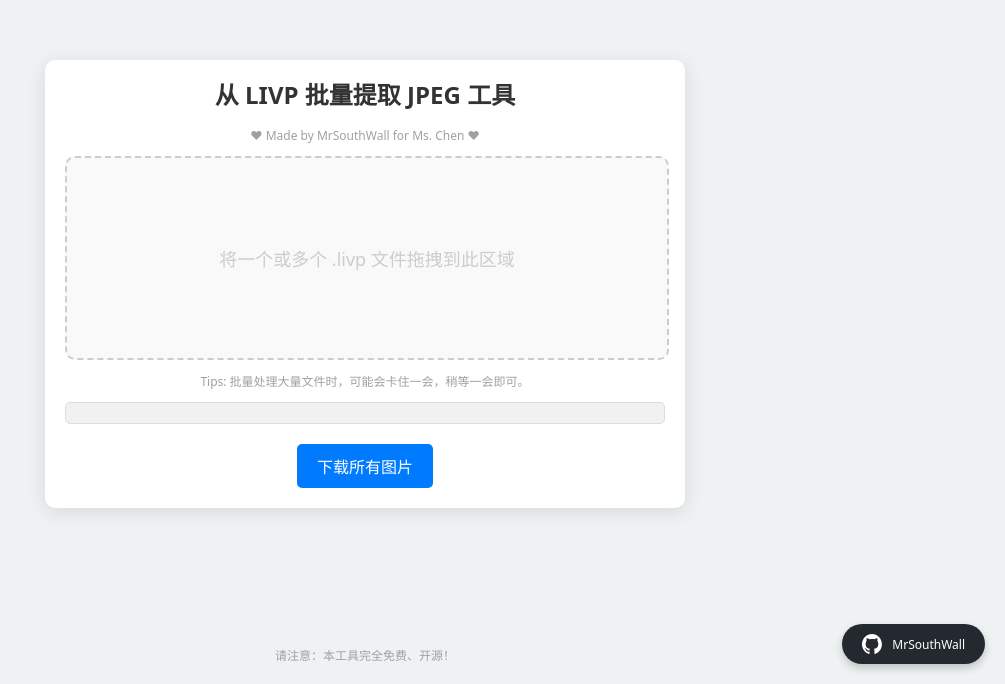
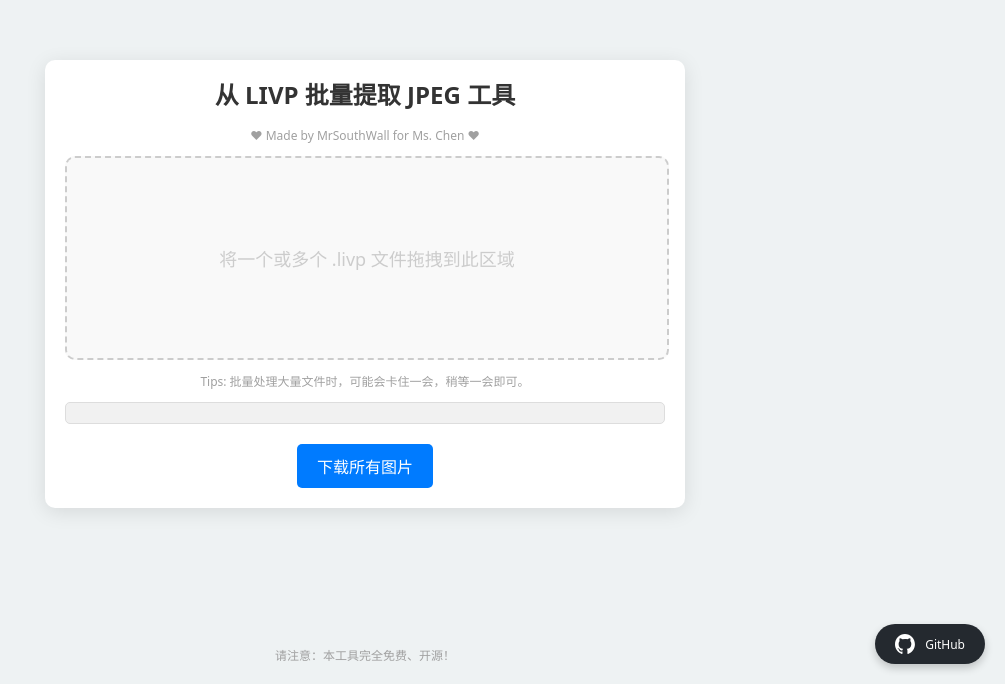
Before and after one commit to MrSouthWall/Livp-To-Image, a plain HTML site: page index.html in a window 1280 px wide. Shown: the part 116-800 px from the top of the page, without its empty margins (275-1280 px from the left). Drawn offline with nearby package versions, Linux system fonts and the light colour scheme.

Commit message:
新增：GitHub 仓库链接

```diff
--- a/index.html
+++ b/index.html
@@ -249,9 +249,9 @@
     </p>
 
     <!-- 右下角的 GitHub 标签 -->
-    <a href="https://github.com/MrSouthWall" class="github-tag" target="_blank">
+    <a href="https://github.com/MrSouthWall/LivpToJpeg" class="github-tag" target="_blank">
         <img src="images/github-mark-white.svg" alt="GitHub Logo">
-        MrSouthWall
+        GitHub
     </a>
 
     <script>
```
